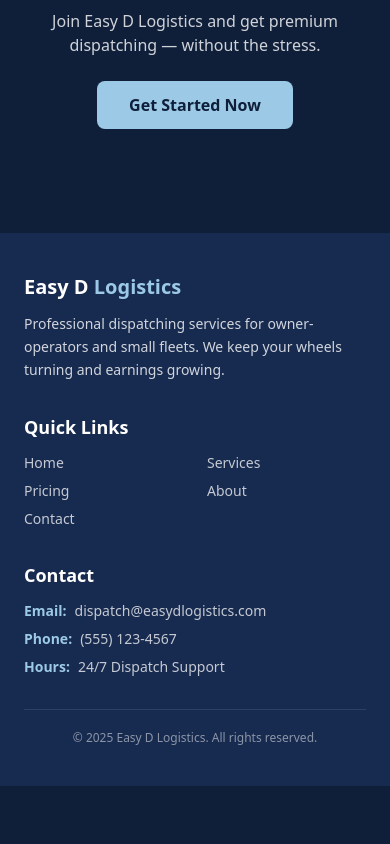
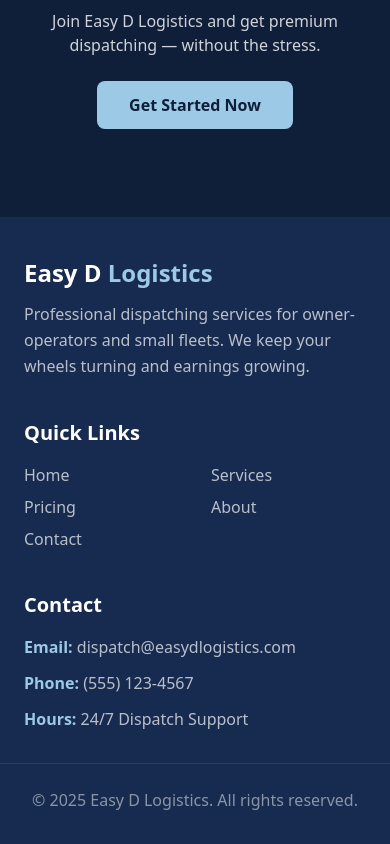
Before and after one commit to alexbritop24/easy-d-logistics, a React (Vite) app: page / in a window 390 px wide. Shown: the part 4588-5432 px from the top of the page. Before the commit the page ends 5374 px from the top, so only its background shows below. Built offline with nearby package versions, Linux system fonts and the light colour scheme.

Commit message:
Tighten mobile CTA + footer spacing

```diff
--- a/src/components/CTABanner.jsx
+++ b/src/components/CTABanner.jsx
@@ -1,34 +1,32 @@
 export default function CTABanner() {
   return (
-    <section className="py-10 bg-[var(--color-primary)] text-white">
-      <div className="max-w-5xl mx-auto text-center px-6">
-
-        <h2 className="text-2xl md:text-3xl font-bold">
+    <section className="py-10 md:py-16 bg-[var(--color-primary)] text-white px-6">
+      <div className="max-w-4xl mx-auto text-center">
+        <h2 className="text-2xl md:text-3xl font-extrabold">
           Ready To Maximize Your Earnings?
         </h2>
 
-        <p className="mt-3 text-white/80">
+        <p className="mt-3 md:mt-4 text-white/80">
           Join Easy D Logistics and get premium dispatching — without the stress.
         </p>
 
+        <div className="mt-6 md:mt-8">
           <a
             href="/get-started"
             className="
               inline-block
-            mt-6
-            px-8
-            py-3
-            rounded-lg
-            font-semibold
+              px-8 py-3
               bg-[var(--color-accent)]
               text-[var(--color-primary)]
+              font-semibold
+              rounded-lg
               transition
               hover:opacity-90
             "
           >
             Get Started Now
           </a>
-
+        </div>
       </div>
     </section>
   );
--- a/src/components/Footer.jsx
+++ b/src/components/Footer.jsx
@@ -1,15 +1,14 @@
 export default function Footer() {
   return (
-    <footer className="bg-[var(--color-primary-softer)] text-white mt-16">
-      <div className="max-w-7xl mx-auto px-6 py-10 md:py-12">
-        <div className="grid grid-cols-1 md:grid-cols-3 gap-8 md:gap-10">
-          {/* Branding */}
+    <footer className="bg-[var(--color-primary-softer)] text-white mt-12 md:mt-20 pt-10 pb-8 md:py-12">
+      <div className="max-w-7xl mx-auto px-6 grid grid-cols-1 md:grid-cols-3 gap-10">
+
+        {/* Branding Section */}
         <div>
-            <h2 className="text-xl md:text-2xl font-bold">
+          <h2 className="text-2xl font-bold">
             Easy D <span className="text-[var(--color-accent)]">Logistics</span>
           </h2>
-
-            <p className="mt-3 text-sm md:text-base text-white/80 leading-relaxed">
+          <p className="mt-3 text-white/70 leading-relaxed">
             Professional dispatching services for owner-operators and small fleets.
             We keep your wheels turning and earnings growing.
           </p>
@@ -17,64 +16,42 @@ export default function Footer() {
 
         {/* Quick Links */}
         <div>
-            <h3 className="text-lg md:text-xl font-bold mb-3 md:mb-4">Quick Links</h3>
+          <h3 className="text-xl font-bold mb-4">Quick Links</h3>
 
-            <ul className="grid grid-cols-2 gap-y-2 gap-x-6 text-sm md:text-base text-white/75">
+          {/* 2 columns on mobile to reduce height */}
+          <ul className="grid grid-cols-2 gap-y-2 gap-x-8 md:block md:space-y-2 text-white/70">
+            <li><a href="/" className="hover:text-[var(--color-accent)] transition">Home</a></li>
+            <li><a href="/services" className="hover:text-[var(--color-accent)] transition">Services</a></li>
+            <li><a href="/pricing" className="hover:text-[var(--color-accent)] transition">Pricing</a></li>
+            <li><a href="/about" className="hover:text-[var(--color-accent)] transition">About</a></li>
+            <li><a href="/contact" className="hover:text-[var(--color-accent)] transition">Contact</a></li>
+          </ul>
+        </div>
+
+        {/* Contact Section */}
+        <div>
+          <h3 className="text-xl font-bold mb-4">Contact</h3>
+          <ul className="space-y-3 text-white/70">
             <li>
-                <a href="/" className="hover:text-[var(--color-accent)] transition">
-                  Home
-                </a>
+              <span className="font-semibold text-[var(--color-accent)]">Email:</span>{" "}
+              dispatch@easydlogistics.com
             </li>
             <li>
-                <a href="/services" className="hover:text-[var(--color-accent)] transition">
-                  Services
-                </a>
+              <span className="font-semibold text-[var(--color-accent)]">Phone:</span>{" "}
+              (555) 123-4567
             </li>
             <li>
-                <a href="/pricing" className="hover:text-[var(--color-accent)] transition">
-                  Pricing
-                </a>
-              </li>
-              <li>
-                <a href="/about" className="hover:text-[var(--color-accent)] transition">
-                  About
-                </a>
-              </li>
-              <li className="col-span-2">
-                <a href="/contact" className="hover:text-[var(--color-accent)] transition">
-                  Contact
-                </a>
+              <span className="font-semibold text-[var(--color-accent)]">Hours:</span>{" "}
+              24/7 Dispatch Support
             </li>
           </ul>
         </div>
 
-          {/* Contact */}
-          <div>
-            <h3 className="text-lg md:text-xl font-bold mb-3 md:mb-4">Contact</h3>
-
-            <ul className="space-y-2 text-sm md:text-base text-white/75">
-              <li className="flex gap-2">
-                <span className="font-semibold text-[var(--color-accent)]">Email:</span>
-                <span className="break-all">dispatch@easydlogistics.com</span>
-              </li>
-
-              <li className="flex gap-2">
-                <span className="font-semibold text-[var(--color-accent)]">Phone:</span>
-                <span>(555) 123-4567</span>
-              </li>
-
-              <li className="flex gap-2">
-                <span className="font-semibold text-[var(--color-accent)]">Hours:</span>
-                <span>24/7 Dispatch Support</span>
-              </li>
-            </ul>
-          </div>
       </div>
 
-        {/* Bottom bar */}
-        <div className="mt-8 md:mt-10 border-t border-white/10 pt-5 text-center text-xs md:text-sm text-white/50">
+      {/* Bottom Copyright */}
+      <div className="text-center text-white/50 mt-8 md:mt-12 border-t border-white/10 pt-6 px-6">
         © {new Date().getFullYear()} Easy D Logistics. All rights reserved.
-        </div>
       </div>
     </footer>
   );
```
Also changed, not shown: 1 other file (tests, documents, lock files or other folders). Lines whose indentation alone changed are shown as unchanged.
